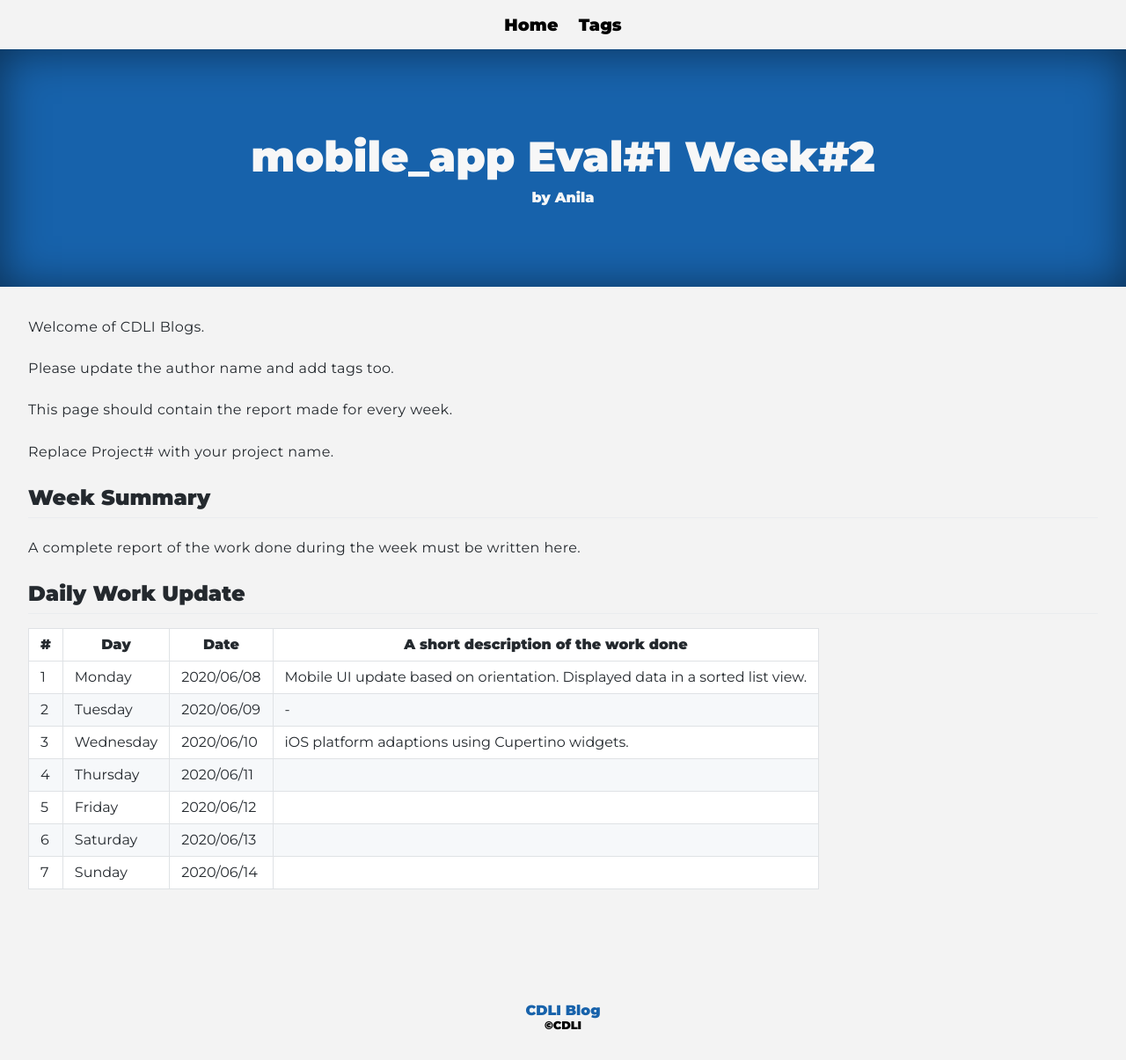
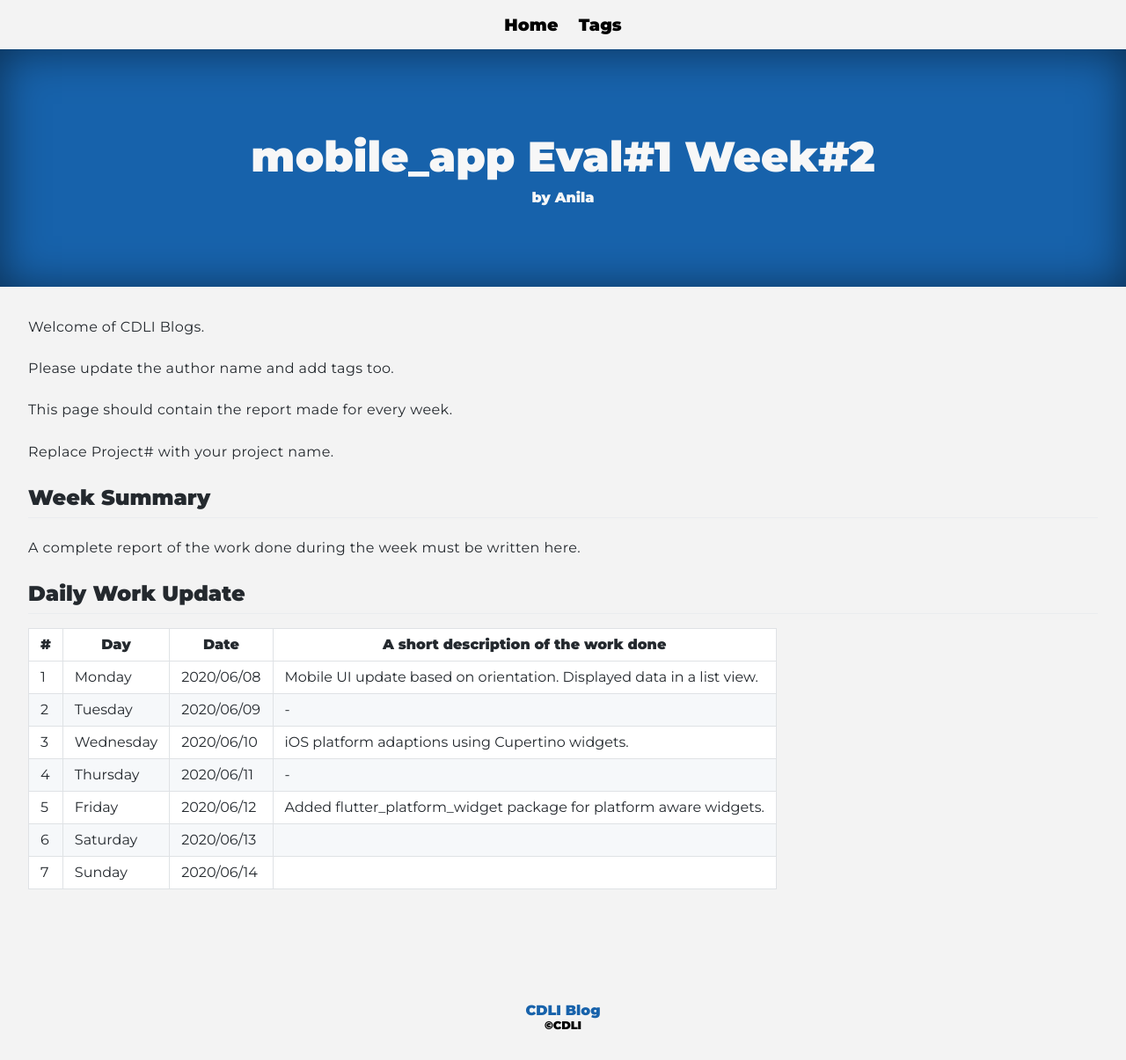
Before and after one commit to cdli-gh/blog, a Jekyll site: the page built from _blog/gsoc20/mobile_app/posts/02_week2.md, in a window 1280 px wide. Shown: the whole page at 88% size. Built offline with Jekyll 4.4.1, drawn with Linux system fonts in a browser that asks for light colours; Markdown is read by kramdown in place of the engine named in the settings.

Commit message:
Update 02_week2.md

```diff
--- a/_blog/gsoc20/mobile_app/posts/02_week2.md
+++ b/_blog/gsoc20/mobile_app/posts/02_week2.md
@@ -21,10 +21,10 @@ A complete report of the work done during the week must be written here.
 
 |\#|Day|Date|A short description of the work done|
 |---	|---	|---	|---	|
-|1   	| Monday 	|   2020/06/08	|Mobile UI update based on orientation. Displayed data in a sorted list view.   	|
+|1   	| Monday 	|   2020/06/08	|Mobile UI update based on orientation. Displayed data in a list view.   	|
 |2   	| Tuesday  	|   2020/06/09	|-   	|
 |3   	| Wednesday  	|  2020/06/10 	|iOS platform adaptions using Cupertino widgets.   	|
-|4   	| Thursday  	|   2020/06/11	|   	|
-|5   	| Friday  	|   2020/06/12	|   	|
+|4   	| Thursday  	|   2020/06/11	|-   	|
+|5   	| Friday  	|   2020/06/12	|Added flutter_platform_widget package for platform aware widgets.   	|
 |6   	| Saturday  	|   2020/06/13	|   	|
 |7   	| Sunday  	|   2020/06/14	|   	|
```
